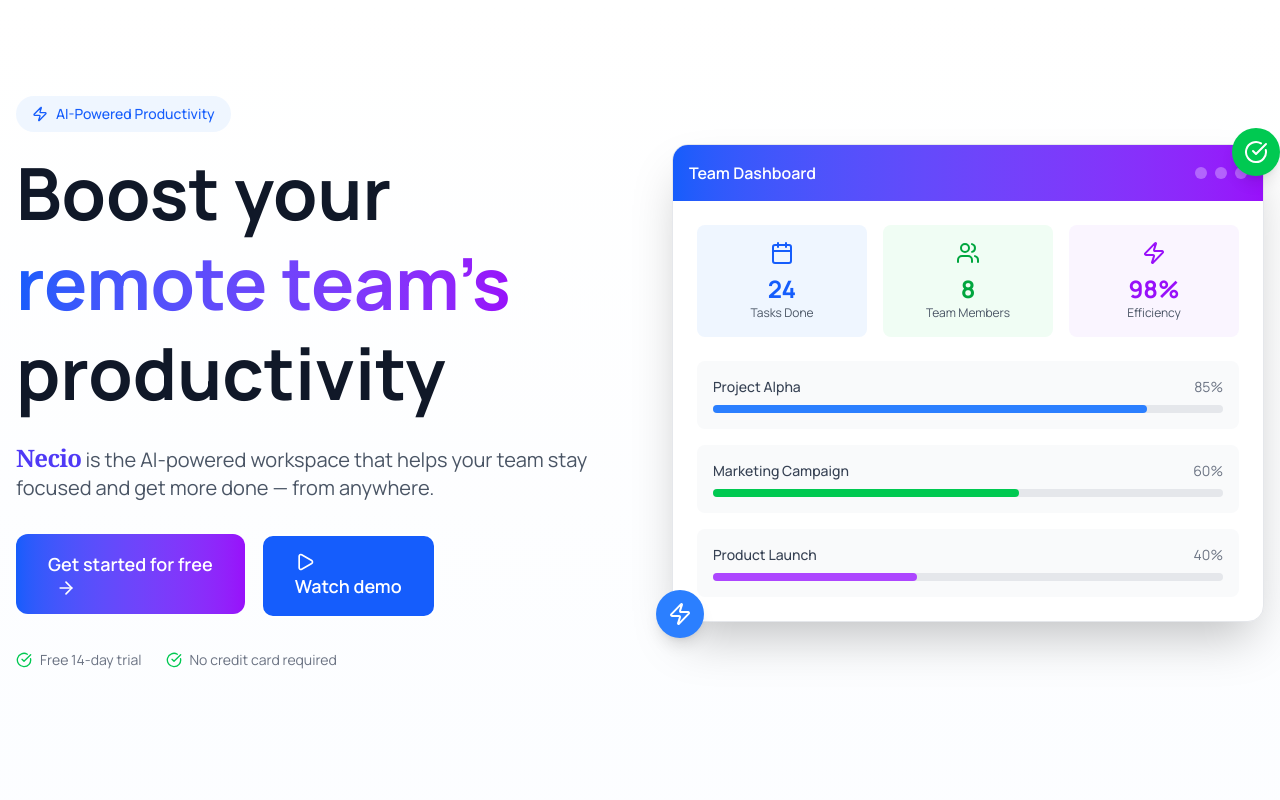
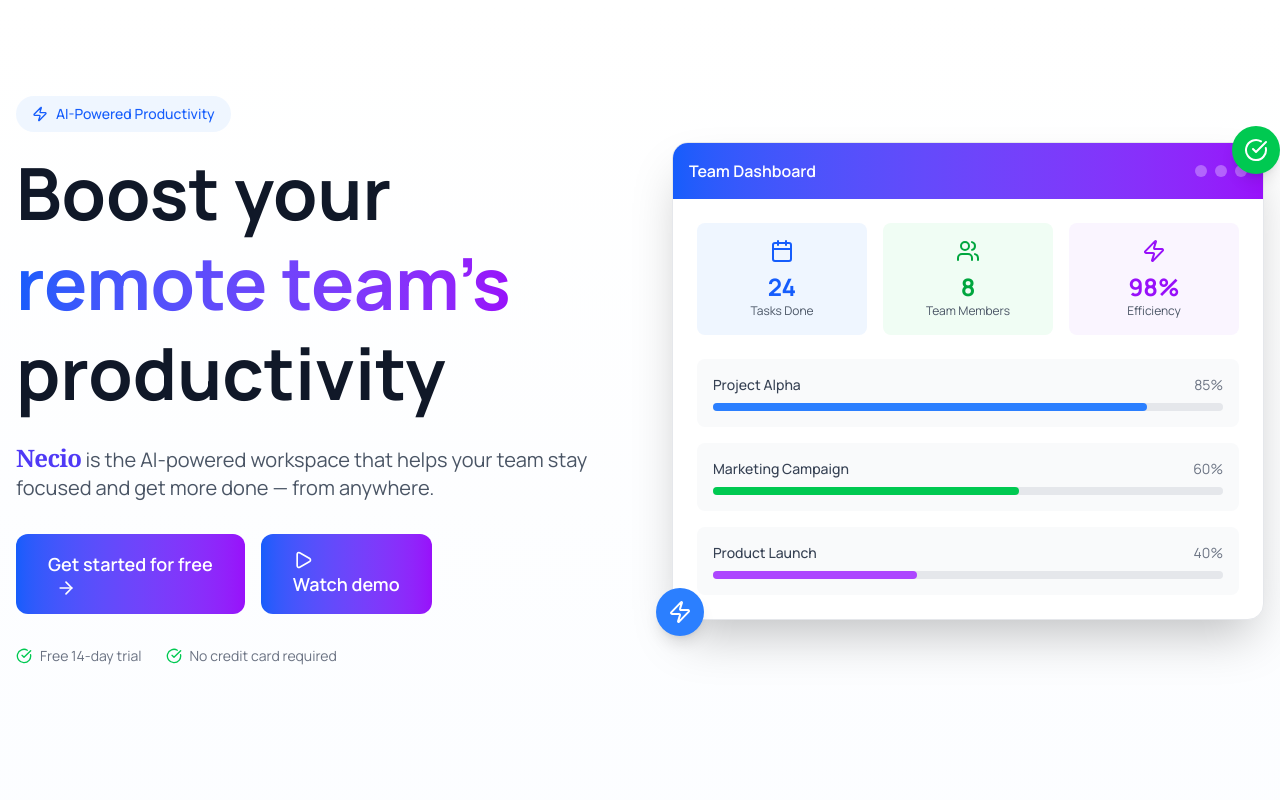
Before and after one commit to agusmcuello/necio, a Next.js app: page / in a window 1280 px wide. Shown: the top 800 px of the page. Built offline with nearby package versions, Linux system fonts and the light colour scheme.

Commit message:
fix deploy

```diff
--- a/src/components/Hero.tsx
+++ b/src/components/Hero.tsx
@@ -60,25 +60,21 @@ export function Hero() {
           transition={{ delay: 0.5, duration: 0.6 }}
           className="flex flex-col sm:flex-row gap-4 mb-8"
         >
-          <div className="group">
           <Button
             size="lg"
-              className="group text-lg px-8 py-4 bg-gradient-to-r from-blue-600 to-purple-600 hover:from-blue-700 hover:to-purple-700 transform hover:scale-105 transition-all duration-300"
+            className="group text-lg px-8 py-4 bg-gradient-to-r from-blue-600 to-purple-600 hover:from-blue-700 hover:to-purple-700 transform hover:scale-105 text-white"
           >
             Get started for free
             <ArrowRight className="ml-2 w-5 h-5 transform transition-all duration-300 group-hover:rotate-45" />
           </Button>
-          </div>
 
-          <div className="group">
           <Button
             size="lg"
-              className="group text-lg px-8 py-4 border-2 hover:bg-gray-50 transition-all duration-300"
+            className="group text-lg px-8 py-4 bg-gradient-to-r from-blue-600 to-purple-600 hover:from-blue-700 hover:to-purple-700 transform hover:scale-105 text-white hover:bg-white hover:text-white"
           >
             <Play className="mr-2 w-5 h-5 fill-transparent stroke-white group-hover:fill-white transition-all duration-300" />
             Watch demo
           </Button>
-          </div>
         </motion.div>
 
         <motion.div
--- a/src/components/ui/button.tsx
+++ b/src/components/ui/button.tsx
@@ -7,9 +7,9 @@ export function Button({ size = "sm", className, ...props }: ButtonProps) {
   return (
     <button
       className={cn(
-        "bg-blue-600 hover:bg-blue-700 text-white font-semibold rounded-xl cursor-pointer",
+        "font-semibold rounded-xl cursor-pointer transition-all duration-300",
         size === "lg" ? "px-6 py-3 text-lg" : "px-4 py-2 text-base",
-        className // ✅ acá lo estás usando correctamente
+        className
       )}
       {...props}
     />
```
Lines whose indentation alone changed are shown as unchanged.
